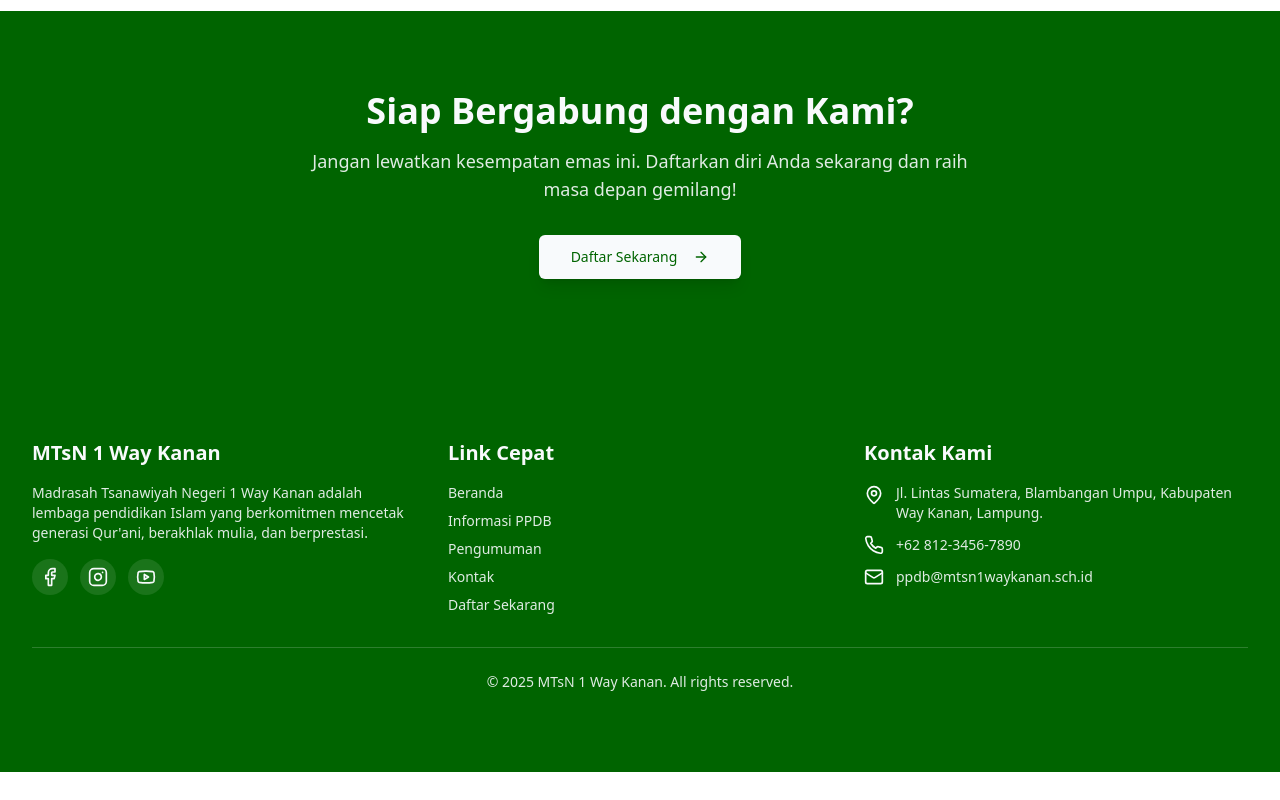
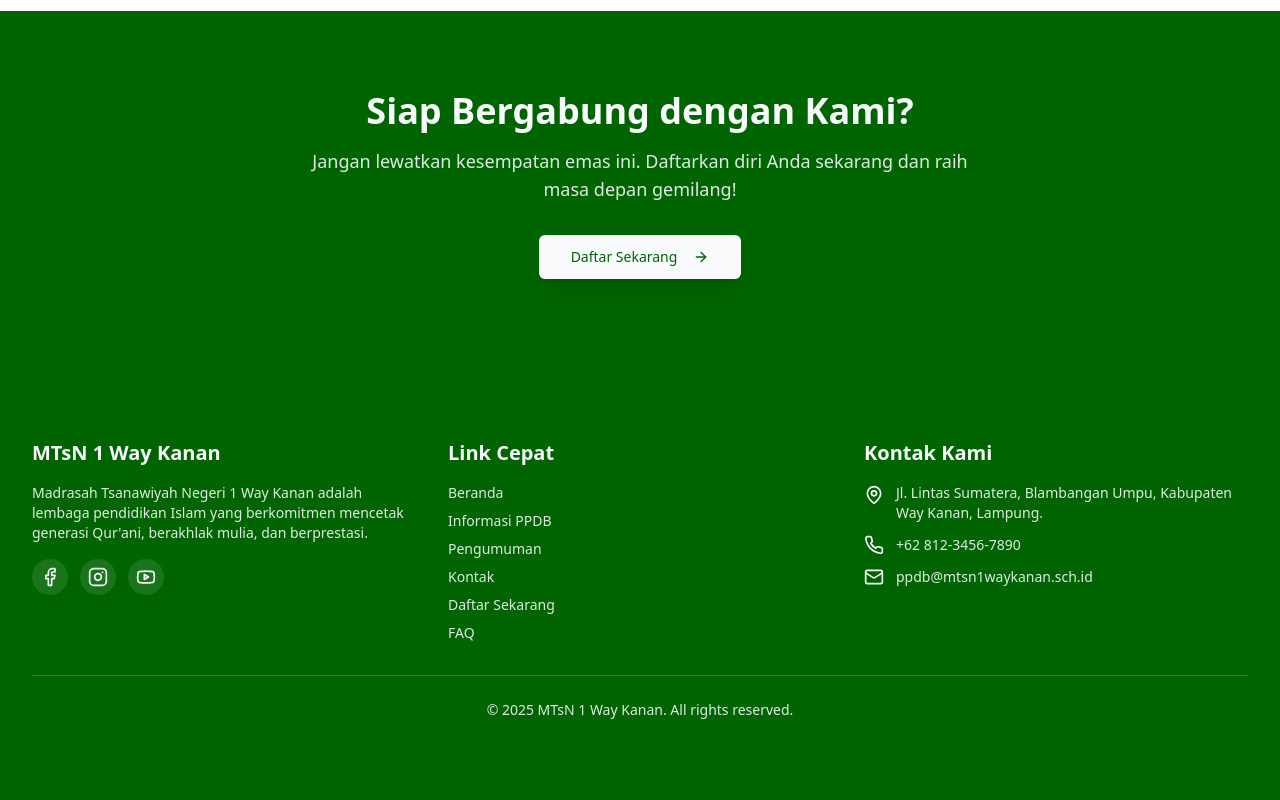
Before and after one commit to GPadaka19/ppdbmtsn1wk-react, a React (Vite) app: page / in a window 1280 px wide. Shown: the part 2082-2882 px from the top of the page. Before the commit the page ends 2854 px from the top, so only its background shows below. Built offline with nearby package versions, Linux system fonts and the light colour scheme; the HTML template or start-up script is replaced by a standard one.

Commit message:
feat: Add FAQ link to footer for enhanced navigation and user support

```diff
--- a/src/components/layout/Footer.tsx
+++ b/src/components/layout/Footer.tsx
@@ -71,6 +71,11 @@
                   Daftar Sekarang
                 </Link>
               </li>
+              <li>
+                <Link to="/faq" className="hover:underline opacity-90 hover:opacity-100">
+                  FAQ
+                </Link>
+              </li>
             </ul>
           </div>
 
```
